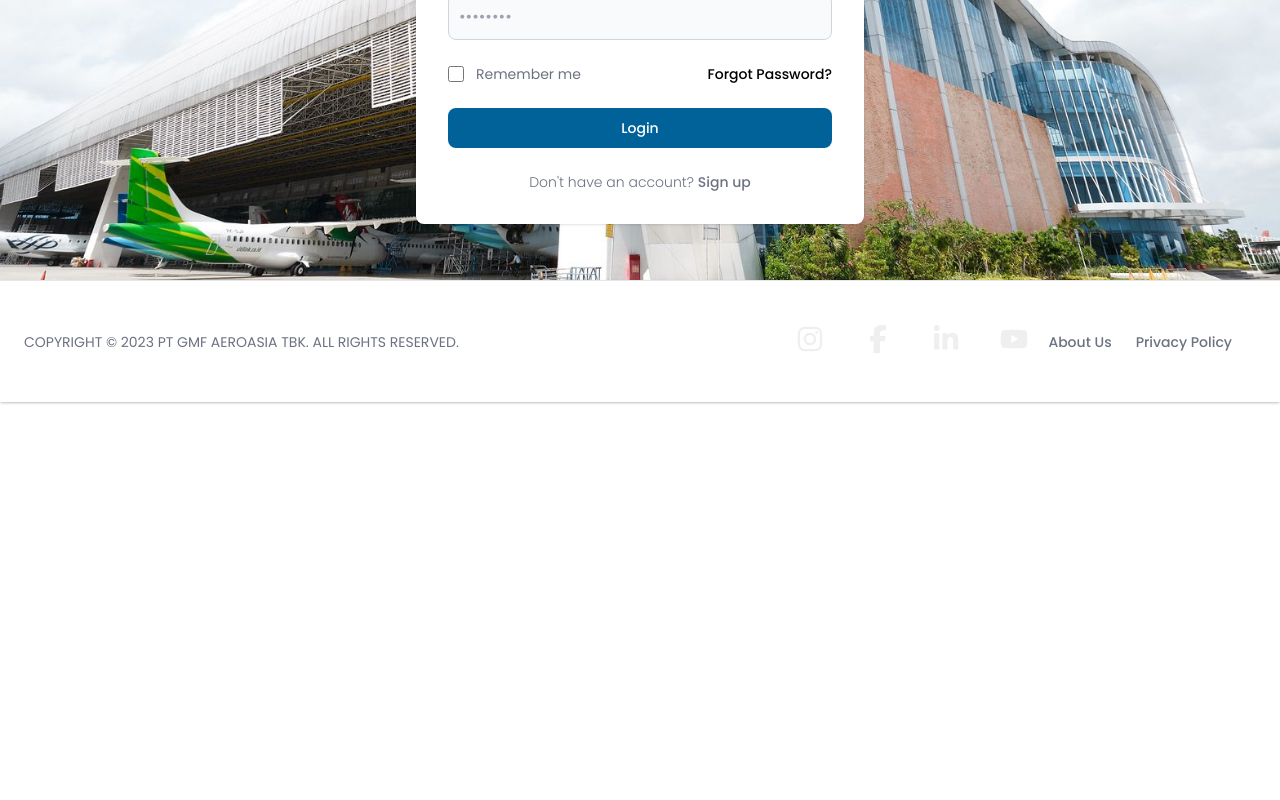
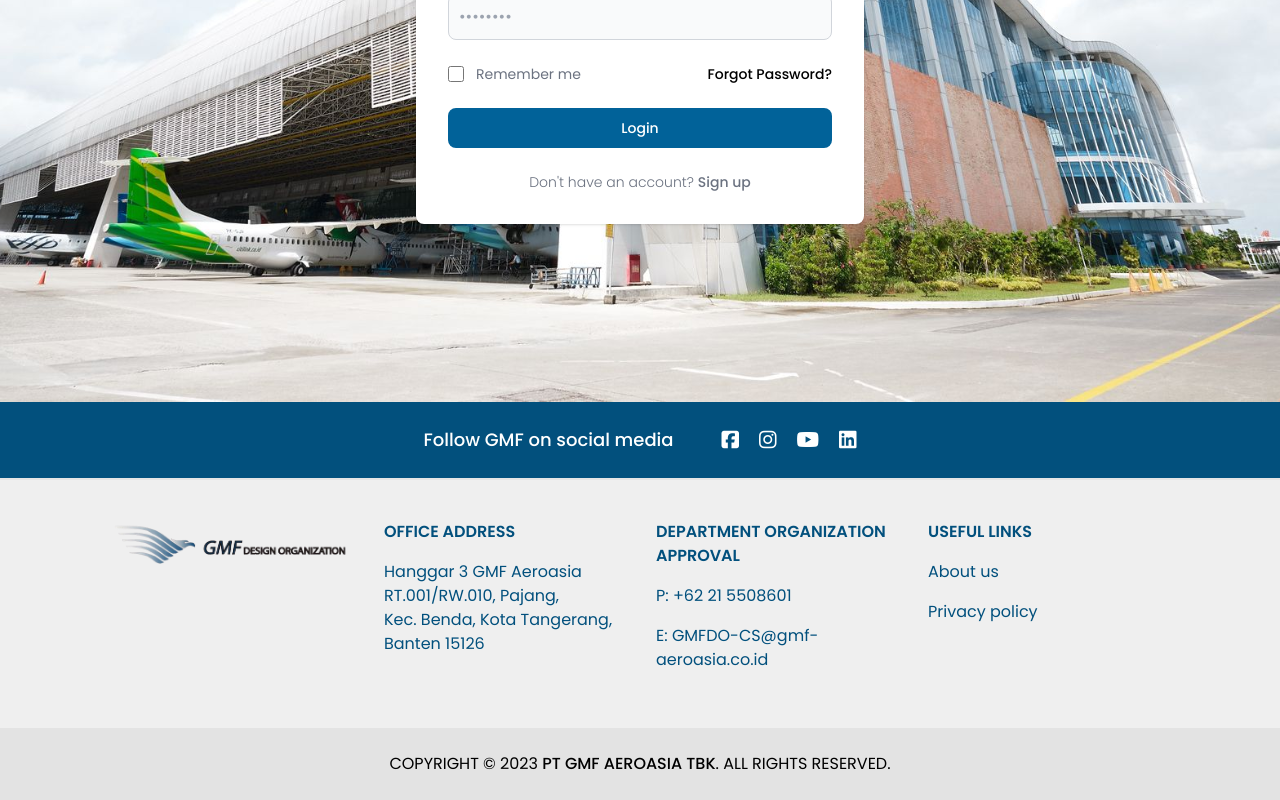
Before and after one commit to reg-strtgy-enjyr/Dashboard-DOA-GMF-Old, an Angular app in the folder Frontend/: page /login in a window 1280 px wide. Shown: the part 398-1198 px from the top of the page. Before the commit the page ends 800 px from the top, so only its background shows below. Built offline with nearby package versions, Linux system fonts and the light colour scheme.

Commit message:
Footer Updated

```diff
--- a/Frontend/angular.json
+++ b/Frontend/angular.json
@@ -25,6 +25,7 @@
               "src/assets"
             ],
             "styles": [
+              "node_modules/@fortawesome/fontawesome-free/css/all.min.css",
               "src/styles.css"
             ],
             "scripts": [],
@@ -86,6 +87,7 @@
               "src/assets"
             ],
             "styles": [
+              "node_modules/@fortawesome/fontawesome-free/css/all.min.css",
               "src/styles.css"
             ],
             "scripts": []
--- a/Frontend/package.json
+++ b/Frontend/package.json
@@ -21,6 +21,10 @@
     "@angular/platform-server": "^18.0.0",
     "@angular/router": "^18.0.0",
     "@angular/ssr": "^18.0.7",
+    "@fortawesome/angular-fontawesome": "^0.15.0",
+    "@fortawesome/fontawesome-free": "^6.6.0",
+    "@fortawesome/fontawesome-svg-core": "^6.6.0",
+    "@fortawesome/free-solid-svg-icons": "^6.6.0",
     "autoprefixer": "^10.4.19",
     "axios": "^1.7.2",
     "bootstrap": "^5.3.3",
--- a/Frontend/src/app/footer/footer.component.html
+++ b/Frontend/src/app/footer/footer.component.html
@@ -1,79 +1,80 @@
-<footer class="fixed bottom-0 left-0 z-20 w-full p-4 bg-white border-t border-WHITE-200 shadow md:flex md:items-center md:justify-between md:p-6 dark:bg-gray-800 dark:border-gray-600">
-    <span class="text-sm text-gray-500 sm:text-center">COPYRIGHT © 2023 <a href="https://www.gmf-aeroasia.co.id/" class="hover:underline">PT GMF AEROASIA TBK</a>. ALL RIGHTS RESERVED.
-    </span>
-    <footer class="fixed bottom-0 left-0 z-20 w-full p-4 bg-white border-t border-WHITE-200 shadow md:flex md:items-center md:justify-between md:p-6 dark:bg-gray-800 dark:border-gray-600">
-        <span class="text-sm text-gray-500 sm:text-center">COPYRIGHT © 2023 <a href="https://www.gmf-aeroasia.co.id/" class="hover:underline">PT GMF AEROASIA TBK</a>. ALL RIGHTS RESERVED.
-        </span>
+<!-- Footer container -->
+<footer class="bg-[#EFEFEF] text-center mx-auto text-surface/75 lg:text-left">
+  <div
+    class="flex items-center bg-[#02507d] justify-center border-b-2 border-neutral-200 p-6 dark:border-white/10 lg:justify-betwee mx-auto text-lg">
+    <div class="me-12 hidden lg:block">
+      <span class="text-white font-medium">Follow GMF on social media</span>
+    </div>
+    <!-- Social network icons container -->
+    <div class="text-3xl md:text-xl flex justify-center space-x-6 md:space-x-5 text-white">
+        <a href="https://www.facebook.com/gmfaa/" target="_blank" class="hover:text-gray-400">
+            <i class="fab fa-square-facebook"></i>
+        </a>
+        <a href="https://www.instagram.com/gmfaeroasia/" target="_blank" class="hover:text-gray-400">
+            <i class="fab fa-instagram"></i>
+        </a>
+        <a href="https://www.youtube.com/channel/UC5mNZ5CmUyYsfKZocJv5xag" target="_blank" class="hover:text-gray-400">
+            <i class="fab fa-youtube"></i>
+        </a>
+        <a href="https://www.linkedin.com/company/gmf-aeroasia" target="_blank" class="hover:text-gray-400">
+            <i class="fab fa-linkedin"></i>
+        </a>
+    </div>
+  </div>
 
-    <ul class="flex flex-wrap items-center mt-3 text-sm font-medium text-gray-500 dark:text-gray-400 sm:mt-0">
-        <footer>
-            <div class="footer-logo-container">
-                <a href="https://www.instagram.com/gmfaeroasia/" target="_blank" rel="noopener noreferrer">
-                    <!-- Instagram -->
-                    <span class="[&>svg]:h-7 [&>svg]:w-7 [&>svg]:fill-[#EFEFEF]">
-                        <svg xmlns="http://www.w3.org/2000/svg" viewBox="0 0 448 512">
-                        <!--!Font Awesome Free 6.5.1 by @fontawesome - https://fontawesome.com License - https://fontawesome.com/license/free Copyright 2024 Fonticons, Inc. -->
-                        <path
-                            d="M224.1 141c-63.6 0-114.9 51.3-114.9 114.9s51.3 114.9 114.9 114.9S339 319.5 339 255.9 287.7 141 224.1 141zm0 189.6c-41.1 0-74.7-33.5-74.7-74.7s33.5-74.7 74.7-74.7 74.7 33.5 74.7 74.7-33.6 74.7-74.7 74.7zm146.4-194.3c0 14.9-12 26.8-26.8 26.8-14.9 0-26.8-12-26.8-26.8s12-26.8 26.8-26.8 26.8 12 26.8 26.8zm76.1 27.2c-1.7-35.9-9.9-67.7-36.2-93.9-26.2-26.2-58-34.4-93.9-36.2-37-2.1-147.9-2.1-184.9 0-35.8 1.7-67.6 9.9-93.9 36.1s-34.4 58-36.2 93.9c-2.1 37-2.1 147.9 0 184.9 1.7 35.9 9.9 67.7 36.2 93.9s58 34.4 93.9 36.2c37 2.1 147.9 2.1 184.9 0 35.9-1.7 67.7-9.9 93.9-36.2 26.2-26.2 34.4-58 36.2-93.9 2.1-37 2.1-147.8 0-184.8zM398.8 388c-7.8 19.6-22.9 34.7-42.6 42.6-29.5 11.7-99.5 9-132.1 9s-102.7 2.6-132.1-9c-19.6-7.8-34.7-22.9-42.6-42.6-11.7-29.5-9-99.5-9-132.1s-2.6-102.7 9-132.1c7.8-19.6 22.9-34.7 42.6-42.6 29.5-11.7 99.5-9 132.1-9s102.7-2.6 132.1 9c19.6 7.8 34.7 22.9 42.6 42.6 11.7 29.5 9 99.5 9 132.1s2.7 102.7-9 132.1z" />
-                        </svg>
-                    </span>
-                </a>
-            </div>
-        </footer>
+  <!-- Main container div: holds the entire content of the footer, including four sections (TW Elements, Products, Useful links, and Contact), with responsive styling and appropriate padding/margins. -->
+  <div class="mx-4 md:mx-28 py-10 text-[#02507D] text-left md:mx- sm:mx-1">
+    <div class="grid-1 grid gap-8 md:grid-cols-2 lg:grid-cols-4">
+      <!-- TW Elements section -->
+      <div>
+        <img src="../../assets/gmf-doa-logo-2.png" class="h-auto">
+      </div>
+      <!-- Products section -->
+      <div>
+        <h6
+          class="mb-4 flex justify-start font-semibold uppercase">
+          Office Address
+        </h6>
+        <p class="mb-4">
+            Hanggar 3 GMF Aeroasia RT.001/RW.010, Pajang,
+            <br>Kec. Benda, Kota Tangerang, Banten 15126
+        </p>
+        <p class="mb-4">
+      </div>
+        <!-- Contact section -->
+        <div>
+            <h6
+                class="mb-4 flex justify-start font-semibold uppercase">
+                Department Organization Approval
+            </h6>
+            <p class="mb-4 flex items-center justify-start">
+                P: +62 21 5508601
+            </p>
+            <p class="mb-4 flex items-center justify-start">
+                E: GMFDO-CS&#64;gmf-aeroasia.co.id
+            </p>
+        </div>
+      <!-- Useful links section -->
+      <div>
+        <h6
+          class="mb-4 flex justify-start font-semibold uppercase">
+          Useful links
+        </h6>
+        <p class="mb-4">
+          <a href="https://www.gmf-aeroasia.co.id/engineering-services-id" target="_blank" class="hover:underline">About us</a>
+        </p>
+        <p class="mb-4">
+          <a href="https://www.gmf-aeroasia.co.id/privacy/policy" target="_blank" class="hover:underline">Privacy policy</a>
+        </p>
+      </div>
+    </div>
+  </div>
 
-        <footer>
-            <div class="footer-logo-container">
-                <a href="https://www.facebook.com/gmfaa/" target="_blank" rel="noopener noreferrer">
-                    <!-- Facebook -->
-                    <span class="[&>svg]:h-7 [&>svg]:w-7 [&>svg]:fill-[#EFEFEF]">
-                        <svg xmlns="http://www.w3.org/2000/svg" viewBox="0 0 320 512">
-                        <!--!Font Awesome Free 6.5.1 by @fontawesome - https://fontawesome.com License - https://fontawesome.com/license/free Copyright 2024 Fonticons, Inc. -->
-                        <path
-                            d="M80 299.3V512H196V299.3h86.5l18-97.8H196V166.9c0-51.7 20.3-71.5 72.7-71.5c16.3 0 29.4 .4 37 1.2V7.9C291.4 4 256.4 0 236.2 0C129.3 0 80 50.5 80 159.4v42.1H14v97.8H80z" />
-                        </svg>
-                    </span>
-                </a>
-            </div>
-        </footer>
-
-
-        <footer>
-            <div class="footer-logo-container">
-                <a href="https://www.linkedin.com/company/gmf-aeroasia?originalSubdomain=id" target="_blank" rel="noopener noreferrer">
-                    <!-- Linkedin -->
-                    <span class="[&>svg]:h-7 [&>svg]:w-7 [&>svg]:fill-[#EFEFEF]">
-                        <svg xmlns="http://www.w3.org/2000/svg" viewBox="0 0 448 512">
-                        <!--!Font Awesome Free 6.5.1 by @fontawesome - https://fontawesome.com License - https://fontawesome.com/license/free Copyright 2024 Fonticons, Inc. -->
-                        <path
-                            d="M100.3 448H7.4V148.9h92.9zM53.8 108.1C24.1 108.1 0 83.5 0 53.8a53.8 53.8 0 0 1 107.6 0c0 29.7-24.1 54.3-53.8 54.3zM447.9 448h-92.7V302.4c0-34.7-.7-79.2-48.3-79.2-48.3 0-55.7 37.7-55.7 76.7V448h-92.8V148.9h89.1v40.8h1.3c12.4-23.5 42.7-48.3 87.9-48.3 94 0 111.3 61.9 111.3 142.3V448z" />
-                        </svg>
-                    </span>
-                </a>
-            </div>
-        </footer>
-
-        <footer>
-            <div class="footer-logo-container">
-                <a href="https://www.youtube.com/channel/UC5mNZ5CmUyYsfKZocJv5xag" target="_blank" rel="noopener noreferrer">
-                    <span class="[&>svg]:h-7 [&>svg]:w-7 [&>svg]:fill-[#EFEFEF]">
-                        <svg xmlns="http://www.w3.org/2000/svg" viewBox="0 0 576 512">
-                        <!--!Font Awesome Free 6.5.1 by @fontawesome - https://fontawesome.com License - https://fontawesome.com/license/free Copyright 2024 Fonticons, Inc. -->
-                        <path
-                            d="M549.7 124.1c-6.3-23.7-24.8-42.3-48.3-48.6C458.8 64 288 64 288 64S117.2 64 74.6 75.5c-23.5 6.3-42 24.9-48.3 48.6-11.4 42.9-11.4 132.3-11.4 132.3s0 89.4 11.4 132.3c6.3 23.7 24.8 41.5 48.3 47.8C117.2 448 288 448 288 448s170.8 0 213.4-11.5c23.5-6.3 42-24.2 48.3-47.8 11.4-42.9 11.4-132.3 11.4-132.3s0-89.4-11.4-132.3zm-317.5 213.5V175.2l142.7 81.2-142.7 81.2z" />
-                        </svg>
-                    </span>
-                </a>
-            </div>
-        </footer>
-
-
-
-        <li>
-            <a target="_blank"  href="https://www.gmf-aeroasia.co.id/engineering-services-1" class="hover:underline me-4 md:me-6">About Us</a>
-        </li>
-        <li>
-            <a target="_blank" href="https://www.gmf-aeroasia.co.id/privacy/policy" class="hover:underline me-4 md:me-6">Privacy Policy</a>
-        </li>
-
-    </ul>
+  <!--Copyright section-->
+    <div class="bg-black/5 p-6 text-center">
+    <span>COPYRIGHT © 2023 </span>
+    <a class="font-medium hover:underline" href="https://www.gmf-aeroasia.co.id/engineering-services-id"
+        >PT GMF AEROASIA TBK</a
+        >. ALL RIGHTS RESERVED.
+    </div>
 </footer>
--- a/Frontend/src/app/login/login.component.html
+++ b/Frontend/src/app/login/login.component.html
@@ -1,7 +1,7 @@
 <nav class="bg-white dark:bg-[#122435] fixed w-full z-20 top-0 start-0 border-b border-gray-200 dark:border-gray-600">
-    <div class="max-w-screen-xl flex flex-wrap items-center justify-between mx-auto p-4">
+    <div class="max-w-screen-xl flex flex-wrap items-center justify-center mx-auto p-4">
     <a href="/" class="flex items-center space-x-3 rtl:space-x-reverse">
-        <img src="../../assets/gmf-doa-logo.png" class="h-12">
+        <img src="../../assets/gmf-doa-logo.png" class="h-16">
     </a>
     </div>
 </nav>
```
Also changed, not shown: Frontend/src/app/app.component.ts (+7 -1 lines), Frontend/src/app/footer/footer.component.ts (line endings or trailing spaces), Frontend/src/assets/gmf-doa-logo-2.png (added), 1 other file (tests, documents, lock files or other folders).
